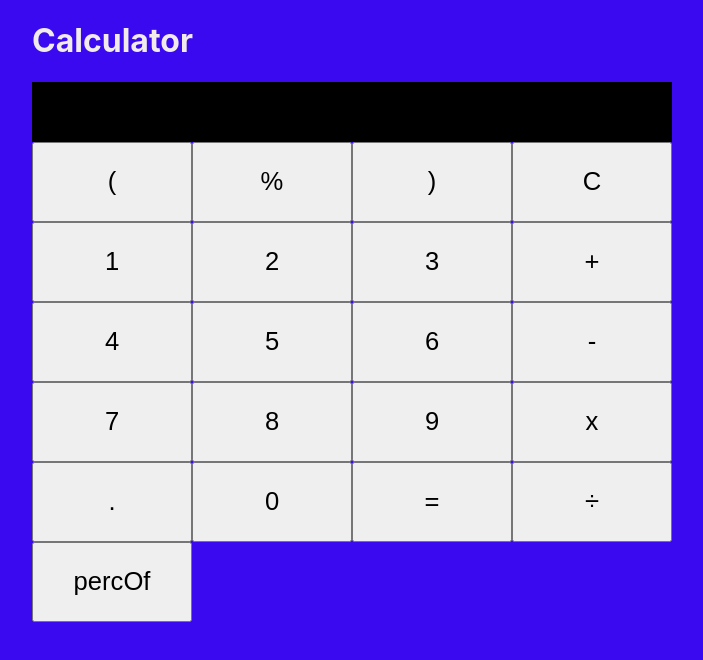
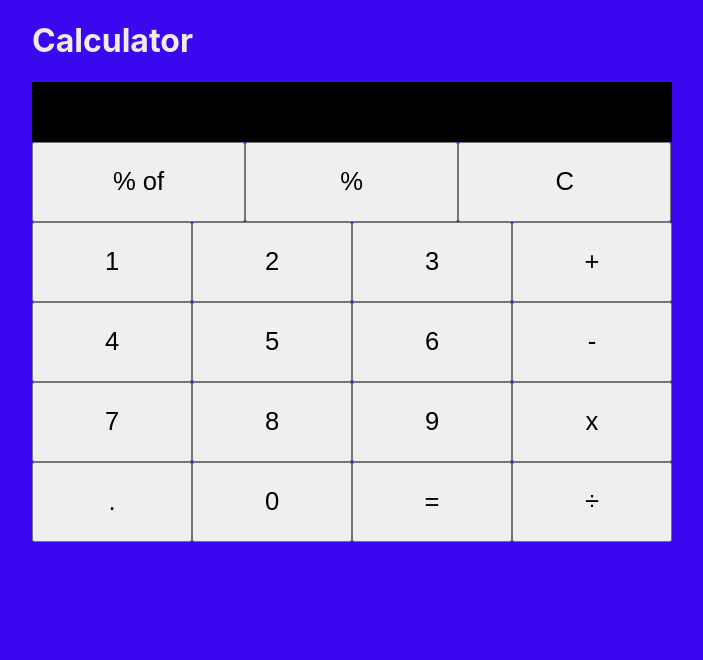
Before and after one commit to vishnukantQa/Calculator, a React (Create React App) app: page / in a window 1280 px wide. Shown: the top 660 px of the page, without its empty margins (288-991 px from the left). Built offline with nearby package versions, Linux system fonts and the light colour scheme.

Commit message:
Removed bracket

```diff
--- a/src/App.css
+++ b/src/App.css
@@ -31,3 +31,6 @@ button {
   height: 10vh;
   font-size: 2vw;
 }
+.topButton{
+  width: 33.3% !important;
+}
--- a/src/App.js
+++ b/src/App.js
@@ -17,7 +17,7 @@ class App extends Component {
 onClick = button => {
 //second number is not setting to empty
 
-    if(button==="percOf"){
+    if(button==="% Of"){
         this.setState({
 
             firstNumber: this.state.result,
--- a/src/buttons.js
+++ b/src/buttons.js
@@ -4,10 +4,11 @@ class Buttons extends Component{
     render() {
         return (
             <div className="button">
-            <button name="(" onClick={e => this.props.onClick(e.target.name)}>(</button>
-            <button name="%" onClick={e => this.props.onClick(e.target.name)}>%</button>
-            <button name=")" onClick={e => this.props.onClick(e.target.name)}>)</button>
-            <button name="C" onClick={e => this.props.onClick(e.target.name)}>C</button><br/>
+             <button className="topButton" name="% Of" onClick={e => this.props.onClick(e.target.name)}>% of</button>
+
+            <button className="topButton" name="%" onClick={e => this.props.onClick(e.target.name)}>%</button>
+
+            <button className="topButton" name="C" onClick={e => this.props.onClick(e.target.name)}>C</button><br/>
 
 
             <button name="1" onClick={e => this.props.onClick(e.target.name)}>1</button>
@@ -31,7 +32,7 @@ class Buttons extends Component{
             <button name="0" onClick={e => this.props.onClick(e.target.name)}>0</button>
             <button name="=" onClick={e => this.props.onClick(e.target.name)}>=</button>
             <button name="/" onClick={e => this.props.onClick(e.target.name)}>÷</button>
-            <button name="percOf" onClick={e => this.props.onClick(e.target.name)}>percOf</button>
+
 
             <br/>
         </div>
```
